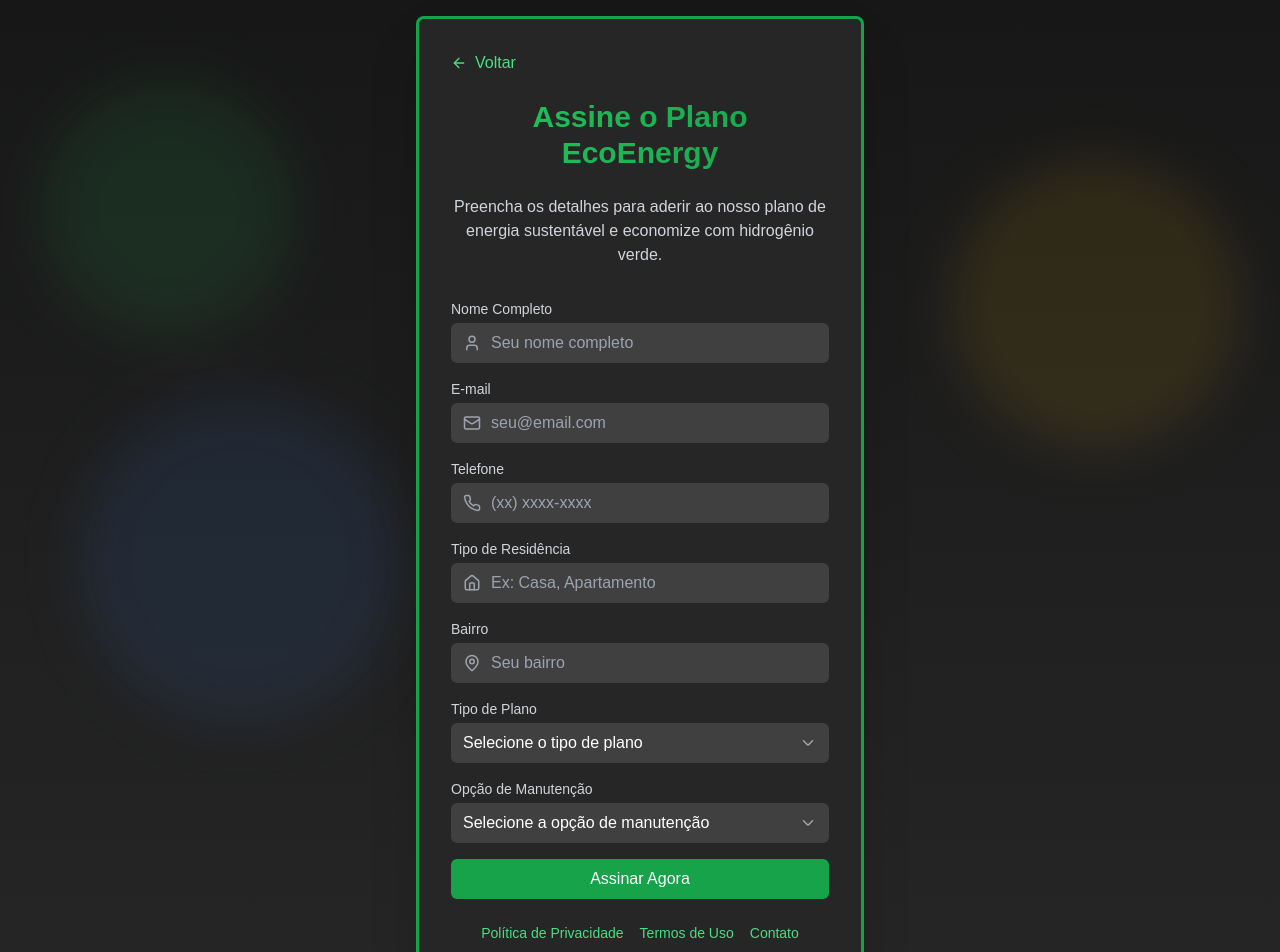
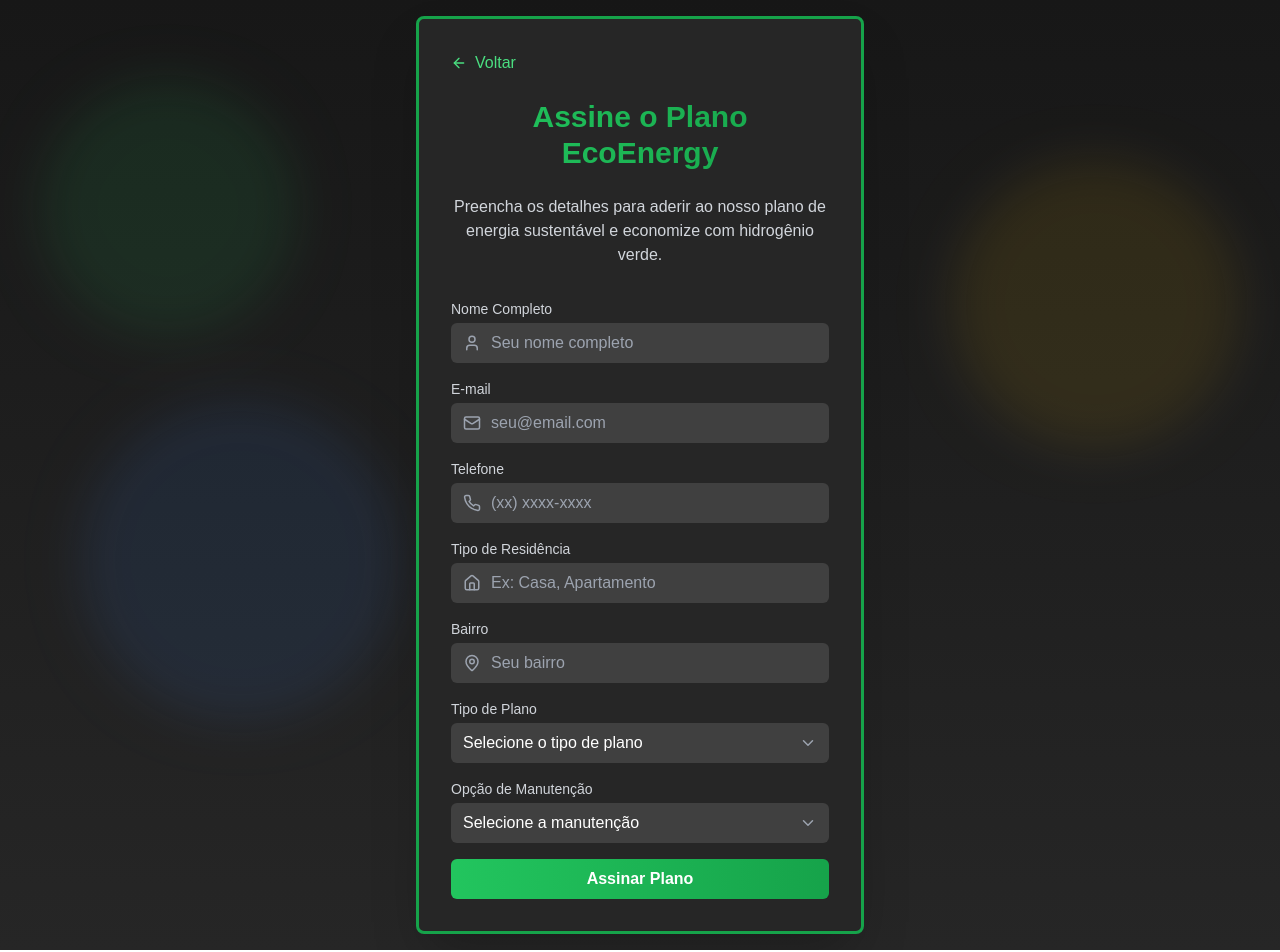
Before and after one commit to SouzaEu/EcoEnergy-Front-end, a Next.js app: page /subscription-page in a window 1280 px wide. Shown: the top 952 px of the page. Built offline with nearby package versions, Linux system fonts and the light colour scheme.

Commit message:
consertando o field.icon

```diff
--- a/src/app/subscription-page/page.tsx
+++ b/src/app/subscription-page/page.tsx
@@ -26,27 +26,21 @@ export default function Component() {
     maintenanceOption: '',
   })
 
-  const [errors, setErrors] = useState<Record<string, string>>({})
+  const [errors, setErrors] = useState<Partial<Record<keyof FormData, string>>>({})
   const [isSubmitting, setIsSubmitting] = useState<boolean>(false)
 
   const handleInputChange = (e: React.ChangeEvent<HTMLInputElement | HTMLSelectElement>) => {
     const { name, value } = e.target
     setFormData((prev) => ({ ...prev, [name]: value }))
-    if (errors[name]) {
+
+    // Usando type assertion para garantir que `name` é uma chave de `errors`
+    if (errors[name as keyof FormData]) {
       setErrors((prev) => ({ ...prev, [name]: '' }))
     }
   }
 
   const validateForm = (): boolean => {
-    const newErrors: Record<keyof FormData, string> = {
-      fullName: '',
-      email: '',
-      phone: '',
-      residenceType: '',
-      neighborhood: '',
-      planType: '',
-      maintenanceOption: '',
-    }
+    const newErrors: Partial<Record<keyof FormData, string>> = {}
 
     if (!formData.fullName.trim()) newErrors.fullName = 'Nome é obrigatório'
     if (!formData.email.trim()) newErrors.email = 'E-mail é obrigatório'
@@ -57,12 +51,8 @@ export default function Component() {
     if (!formData.planType) newErrors.planType = 'Tipo de plano é obrigatório'
     if (!formData.maintenanceOption) newErrors.maintenanceOption = 'Opção de manutenção é obrigatória'
 
-    const filteredErrors = Object.fromEntries(
-      Object.entries(newErrors).filter(([_, value]) => value !== '')
-    )
-
-    setErrors(filteredErrors)
-    return Object.keys(filteredErrors).length === 0
+    setErrors(newErrors)
+    return Object.keys(newErrors).length === 0
   }
 
   const handleSubmit = (e: React.FormEvent) => {
@@ -132,21 +122,21 @@ export default function Component() {
                     type={field.type}
                     id={field.name}
                     name={field.name}
-                    value={formData[field.name as keyof FormData]}
+                    value={formData[field.name as keyof FormData]} // Type assertion aqui
                     onChange={handleInputChange}
-                    className={`${inputClasses} ${field.icon ? 'pl-10' : ''}`}
                     placeholder={field.placeholder}
+                    className={`pl-10 ${inputClasses}`}
                   />
                 </div>
                 <AnimatePresence>
-                  {errors[field.name] && (
+                  {errors[field.name as keyof FormData] && ( // Type assertion aqui também
                     <motion.p
                       initial={{ opacity: 0, y: -10 }}
                       animate={{ opacity: 1, y: 0 }}
                       exit={{ opacity: 0, y: -10 }}
                       className={errorClasses}
                     >
-                      <Shield size={16} className="mr-1" /> {errors[field.name]}
+                      <Shield size={16} className="mr-1" /> {errors[field.name as keyof FormData]}
                     </motion.p>
                   )}
                 </AnimatePresence>
@@ -202,10 +192,10 @@ export default function Component() {
                   onChange={handleInputChange}
                   className={`${inputClasses} appearance-none`}
                 >
-                  <option value="">Selecione a opção de manutenção</option>
-                  <option value="none">Sem manutenção</option>
-                  <option value="basic">Manutenção Básica (Anual)</option>
-                  <option value="premium">Manutenção Premium (Trimestral)</option>
+                  <option value="">Selecione a manutenção</option>
+                  <option value="no_maintenance">Sem manutenção</option>
+                  <option value="monthly_maintenance">Manutenção mensal</option>
+                  <option value="annual_maintenance">Manutenção anual</option>
                 </select>
                 <ChevronDown className="absolute right-3 top-1/2 transform -translate-y-1/2 text-gray-400 pointer-events-none" size={18} />
               </div>
@@ -227,33 +217,12 @@ export default function Component() {
               whileHover={{ scale: 1.05 }}
               whileTap={{ scale: 0.95 }}
               type="submit"
-              className="w-full px-4 py-2 bg-green-600 text-white rounded-md hover:bg-green-700 focus:outline-none focus:ring-2 focus:ring-green-500 focus:ring-offset-2 focus:ring-offset-gray-800 transition duration-200 ease-in-out transform hover:-translate-y-0.5"
               disabled={isSubmitting}
+              className="w-full bg-gradient-to-r from-green-500 to-green-600 hover:from-green-600 hover:to-green-500 text-white font-semibold py-2 rounded-md transition duration-200"
             >
-              {isSubmitting ? (
-                <span className="flex items-center justify-center">
-                  <svg className="animate-spin -ml-1 mr-3 h-5 w-5 text-white" xmlns="http://www.w3.org/2000/svg" fill="none" viewBox="0 0 24 24">
-                    <circle className="opacity-25" cx="12" cy="12" r="10" stroke="currentColor" strokeWidth="4"></circle>
-                    <path className="opacity-75" fill="currentColor" d="M4 12a8 8 0 018-8V0C5.373 0 0 5.373 0 12h4zm2 5.291A7.962 7.962 0 014 12H0c0 3.042 1.135 5.824 3 7.938l3-2.647z"></path>
-                  </svg>
-                  Processando...
-                </span>
-              ) : (
-                'Assinar Agora'
-              )}
+              {isSubmitting ? 'Enviando...' : 'Assinar Plano'}
             </motion.button>
           </form>
-
-          <motion.footer
-            className="mt-6 text-center text-sm"
-            initial={{ opacity: 0, y: 20 }}
-            animate={{ opacity: 1, y: 0 }}
-            transition={{ delay: 0.8, duration: 0.5 }}
-          >
-            <Link href="#" className="text-green-400 hover:text-green-300 transition duration-200 mr-4">Política de Privacidade</Link>
-            <Link href="#" className="text-green-400 hover:text-green-300 transition duration-200 mr-4">Termos de Uso</Link>
-            <Link href="#" className="text-green-400 hover:text-green-300 transition duration-200">Contato</Link>
-          </motion.footer>
         </motion.div>
       </div>
     </div>
```
